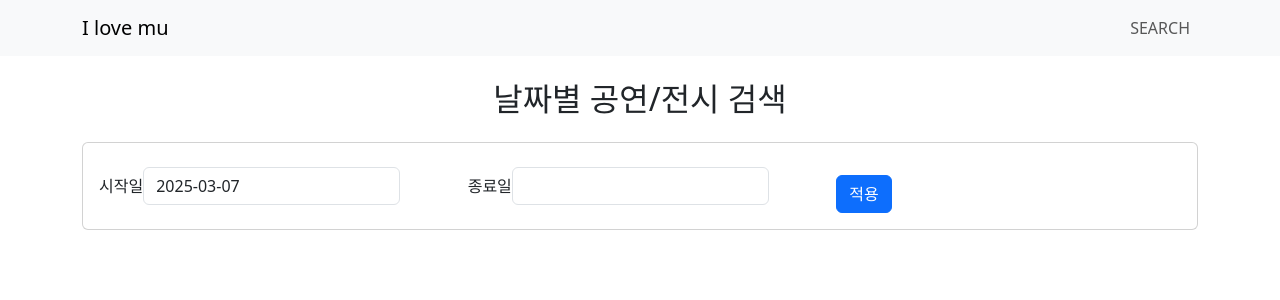
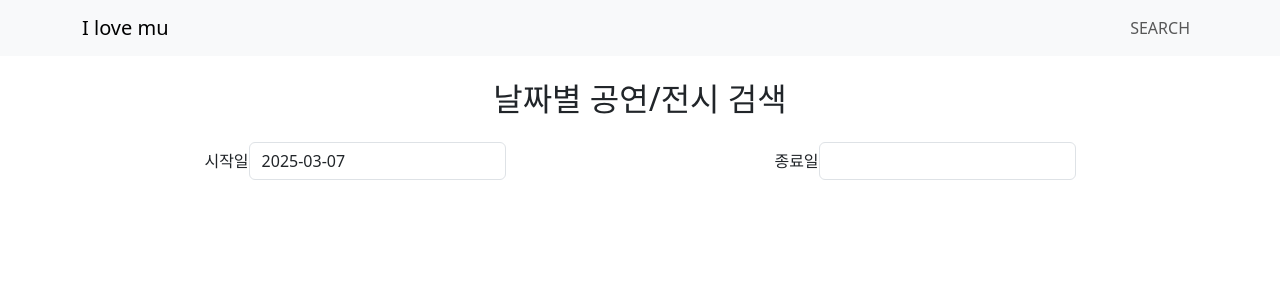
Before and after one commit to I-love-MU/React, a React (Vite) app in the folder ilm/: page /search in a window 1280 px wide. Shown: the top 300 px of the page. Built offline with nearby package versions, Linux system fonts and the light colour scheme.

Commit message:
style: 날짜 표기 형식 변경

```diff
--- a/ilm/src/ui/components/DateFilter.jsx
+++ b/ilm/src/ui/components/DateFilter.jsx
@@ -1,5 +1,5 @@
 import React, {useState} from 'react'
-import { Form, Row, Col, Button, Container, Card } from 'react-bootstrap'
+import { Form, Row, Col, Container} from 'react-bootstrap'
 import DatePicker from 'react-datepicker'
 import 'react-datepicker/dist/react-datepicker.css'
 
@@ -13,38 +13,35 @@ const DateFilter = ({onDateFilterApply}) => {
     if (endDate && date > endDate) {
       setEndDate(null)
     }
+    updateParent(date, endDate)
   }
 
   const handleEndDateChange = (date) => {
     setEndDate(date)
+    updateParent(startDate, date)
   }
 
   // 날짜를 'YYYYMMDD' 형식으로 변환하는 함수
   const formatDateForApi = (date) => {
-    if (!date) return null
+    if (!date) return ''
     const year = date.getFullYear()
     const month = String(date.getMonth() + 1).padStart(2, '0')
     const day = String(date.getDate()).padStart(2, '0')
     return `${year}${month}${day}`
   }
 
-  const handleSubmit = (e) => {
-    e.preventDefault()
-    const formattedStartDate = formatDateForApi(startDate)
-    const formattedEndDate = formatDateForApi(endDate) || formatDateForApi(new Date())
-    // 부모 컴포넌트로 날짜 정보 전달
+  // 부모 컴포넌트에 날짜 정보 전달
+  const updateParent = (start, end) => {
+    const formattedStartDate = formatDateForApi(start)
+    const formattedEndDate = formatDateForApi(end) || ''
     onDateFilterApply(formattedStartDate, formattedEndDate)
-    console.log(`선택된 기간: ${startDate.toLocaleDateString()} - ${endDate ? endDate.toLocaleDateString() : '지정되지 않음'}`);
-    console.log(`API 요청 형식: ${formattedStartDate} - ${formattedEndDate}`)
   }
 
   return (
-    <Container className="mt-3">
-      <Card>
-        <Card.Body>
-          <Form onSubmit={handleSubmit}>
-            <Row className="align-items-center">
-              <Col md={4}>
+    <Container>
+      <Form>
+        <Row className="text-center mb-3">
+          <Col>
             <Form.Group>
               <Form.Label>시작일</Form.Label>
               <DatePicker
@@ -53,12 +50,12 @@ const DateFilter = ({onDateFilterApply}) => {
                 selectsStart
                 startDate={startDate}
                 endDate={endDate}
+                className="form-control"
                 dateFormat="yyyy-MM-dd"
-                    className="form-control"
               />
             </Form.Group>
           </Col>
-              <Col md={4}>
+          <Col>
             <Form.Group>
               <Form.Label>종료일</Form.Label>
               <DatePicker
@@ -68,20 +65,13 @@ const DateFilter = ({onDateFilterApply}) => {
                 startDate={startDate}
                 endDate={endDate}
                 minDate={startDate}
+                className="form-control"
                 dateFormat="yyyy-MM-dd"
-                    className="form-control"
               />
             </Form.Group>
           </Col>
-              <Col md={4} className="d-flex align-items-end">
-                <Button type="submit" variant="primary" className="mt-3">
-                  적용
-                </Button>
-              </Col>
         </Row>
       </Form>
-        </Card.Body>
-      </Card>
     </Container>
   )
 }
```
Lines whose indentation alone changed are shown as unchanged.
